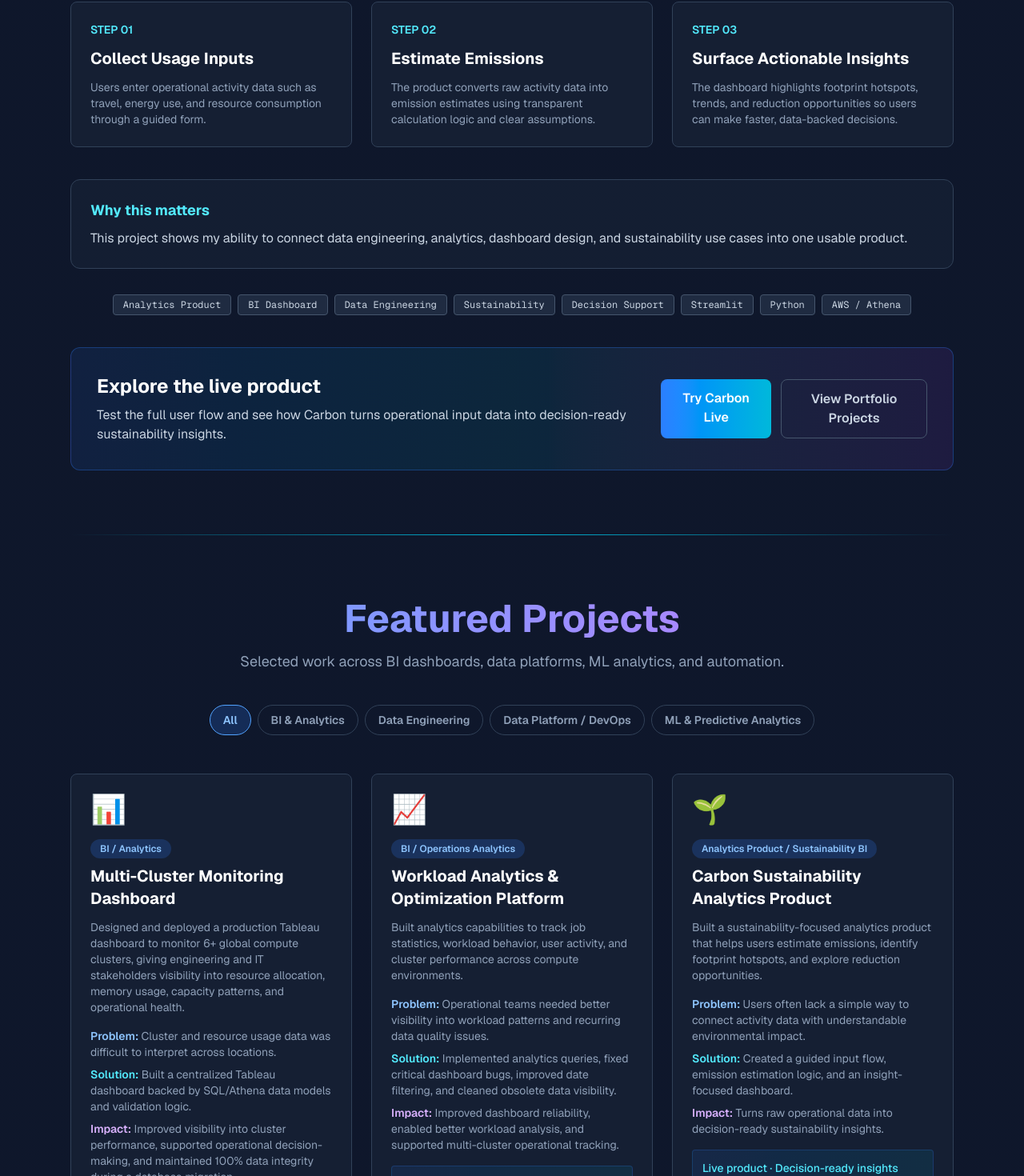
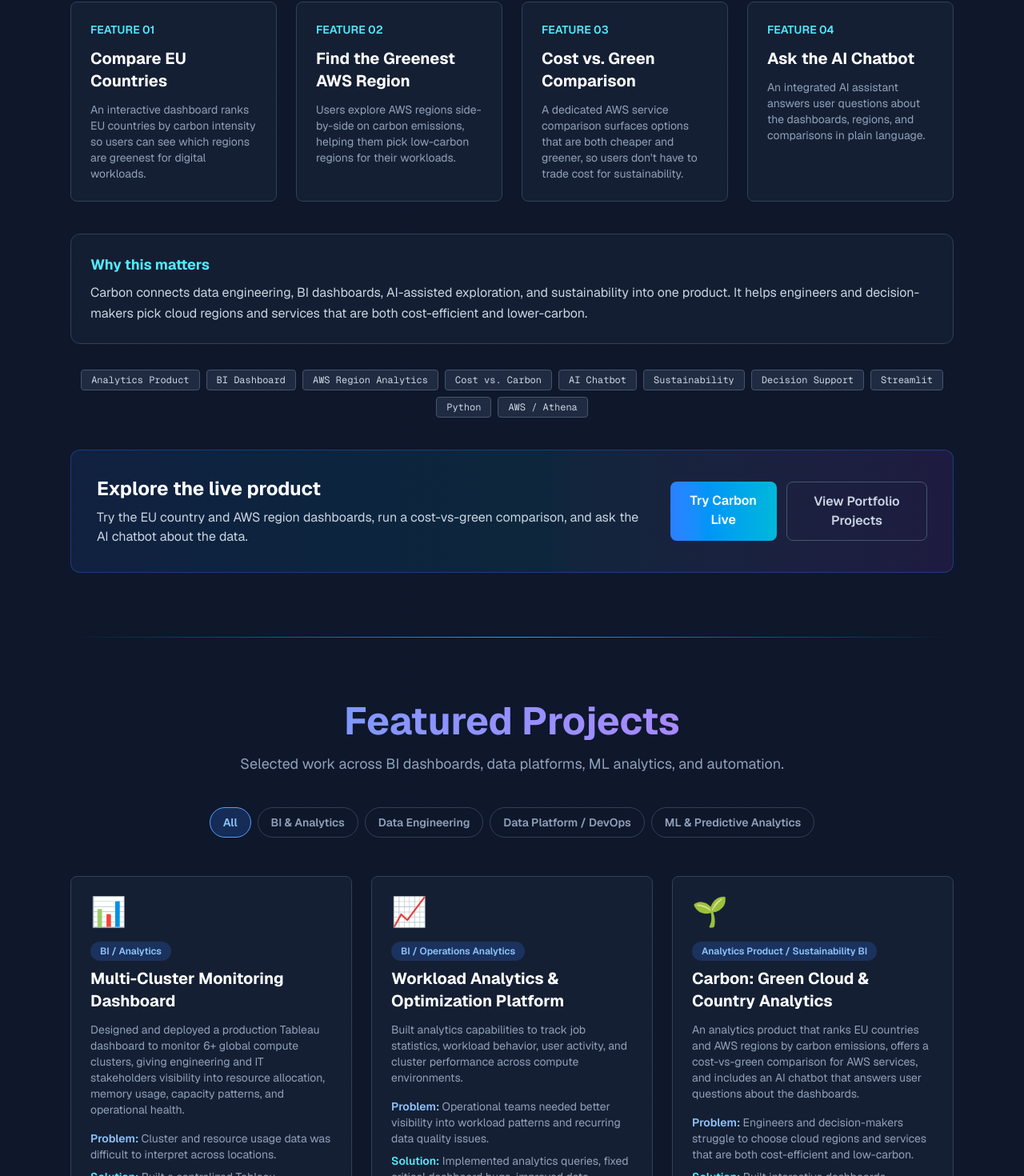
Before and after one commit to tanvirtanmoy/tanmoy-portfolio, a Next.js app: page / in a window 1280 px wide. Shown: the part 1919-3389 px from the top of the page at 80% size. Built offline with nearby package versions, Linux system fonts and the light colour scheme; no server answers.

Commit message:
Carbon: reframe as Green Cloud & Country Analytics with AI chatbot
- EU country and AWS region carbon dashboards
- AWS cost vs. green service comparison
- Integrated AI chatbot for dashboard Q&A
- Update Carbon project card in ProjectsGallery to match

```diff
--- a/app/components/CarbonProjectSpotlight.tsx
+++ b/app/components/CarbonProjectSpotlight.tsx
@@ -1,28 +1,36 @@
 const carbonWorkflow = [
   {
     step: "01",
-    title: "Collect Usage Inputs",
+    title: "Compare EU Countries",
     description:
-      "Users enter operational activity data such as travel, energy use, and resource consumption through a guided form.",
+      "An interactive dashboard ranks EU countries by carbon intensity so users can see which regions are greenest for digital workloads.",
   },
   {
     step: "02",
-    title: "Estimate Emissions",
+    title: "Find the Greenest AWS Region",
     description:
-      "The product converts raw activity data into emission estimates using transparent calculation logic and clear assumptions.",
+      "Users explore AWS regions side-by-side on carbon emissions, helping them pick low-carbon regions for their workloads.",
   },
   {
     step: "03",
-    title: "Surface Actionable Insights",
+    title: "Cost vs. Green Comparison",
     description:
-      "The dashboard highlights footprint hotspots, trends, and reduction opportunities so users can make faster, data-backed decisions.",
+      "A dedicated AWS service comparison surfaces options that are both cheaper and greener, so users don't have to trade cost for sustainability.",
+  },
+  {
+    step: "04",
+    title: "Ask the AI Chatbot",
+    description:
+      "An integrated AI assistant answers user questions about the dashboards, regions, and comparisons in plain language.",
   },
 ];
 
 const carbonTags = [
   "Analytics Product",
   "BI Dashboard",
-  "Data Engineering",
+  "AWS Region Analytics",
+  "Cost vs. Carbon",
+  "AI Chatbot",
   "Sustainability",
   "Decision Support",
   "Streamlit",
@@ -38,20 +46,20 @@ export default function CarbonProjectSpotlight() {
           Featured Analytics Product
         </span>
         <h2 className="text-4xl md:text-5xl font-bold mb-4 bg-clip-text text-transparent bg-gradient-to-r from-cyan-400 to-blue-400">
-          Carbon: Sustainability Analytics Product
+          Carbon: Green Cloud &amp; Country Analytics
         </h2>
         <p className="text-slate-400 text-lg max-w-3xl mx-auto">
-          Carbon is an analytics product that helps users estimate footprint, understand emission drivers, and identify practical reduction opportunities through a guided input flow and insight-focused dashboard.
+          Carbon is an analytics product that helps users find the greenest EU countries and AWS regions, compare AWS services on cost <em>and</em> carbon, and explore the dashboards through an integrated AI chatbot.
         </p>
       </div>
 
-      <div className="grid grid-cols-1 md:grid-cols-3 gap-6 mb-10">
+      <div className="grid grid-cols-1 md:grid-cols-2 lg:grid-cols-4 gap-6 mb-10">
         {carbonWorkflow.map((item) => (
           <div
             key={item.step}
             className="bg-slate-800/50 backdrop-blur-sm border border-slate-700 rounded-lg p-6 hover:border-cyan-500 transition-all duration-300 hover:shadow-lg hover:shadow-cyan-500/20"
           >
-            <div className="text-cyan-300 text-sm font-semibold mb-3">STEP {item.step}</div>
+            <div className="text-cyan-300 text-sm font-semibold mb-3">FEATURE {item.step}</div>
             <h3 className="text-xl font-bold text-white mb-3">{item.title}</h3>
             <p className="text-slate-400 text-sm">{item.description}</p>
           </div>
@@ -62,7 +70,7 @@ export default function CarbonProjectSpotlight() {
       <div className="bg-slate-800/40 border border-slate-700 rounded-xl p-6 mb-8">
         <h3 className="text-lg font-bold text-cyan-300 mb-2">Why this matters</h3>
         <p className="text-slate-300 leading-relaxed">
-          This project shows my ability to connect data engineering, analytics, dashboard design, and sustainability use cases into one usable product.
+          Carbon connects data engineering, BI dashboards, AI-assisted exploration, and sustainability into one product. It helps engineers and decision-makers pick cloud regions and services that are both cost-efficient and lower-carbon.
         </p>
       </div>
 
@@ -79,7 +87,7 @@ export default function CarbonProjectSpotlight() {
         <div>
           <h3 className="text-2xl font-bold text-white mb-2">Explore the live product</h3>
           <p className="text-slate-300">
-            Test the full user flow and see how Carbon turns operational input data into decision-ready sustainability insights.
+            Try the EU country and AWS region dashboards, run a cost-vs-green comparison, and ask the AI chatbot about the data.
           </p>
         </div>
         <div className="flex flex-col sm:flex-row gap-3">
--- a/app/components/ProjectsGallery.tsx
+++ b/app/components/ProjectsGallery.tsx
@@ -57,17 +57,20 @@ const projects: Project[] = [
   },
   {
     id: 3,
-    title: "Carbon Sustainability Analytics Product",
+    title: "Carbon: Green Cloud & Country Analytics",
     category: "Analytics Product / Sustainability BI",
     filter: "BI & Analytics",
     description:
-      "Built a sustainability-focused analytics product that helps users estimate emissions, identify footprint hotspots, and explore reduction opportunities.",
-    problem: "Users often lack a simple way to connect activity data with understandable environmental impact.",
-    solution: "Created a guided input flow, emission estimation logic, and an insight-focused dashboard.",
-    impact: "Turns raw operational data into decision-ready sustainability insights.",
-    tools: ["Python", "Streamlit", "SQL / Athena", "Dashboard Design", "Sustainability Analytics"],
+      "An analytics product that ranks EU countries and AWS regions by carbon emissions, offers a cost-vs-green comparison for AWS services, and includes an AI chatbot that answers user questions about the dashboards.",
+    problem:
+      "Engineers and decision-makers struggle to choose cloud regions and services that are both cost-efficient and low-carbon.",
+    solution:
+      "Built interactive dashboards comparing EU countries and AWS regions, a cost-vs-green AWS service comparator, and an integrated AI chatbot for natural-language exploration.",
+    impact:
+      "Helps users pick greener AWS regions and services without giving up cost-efficiency, with self-serve answers via the chatbot.",
+    tools: ["Python", "Streamlit", "AWS / Athena", "AI Chatbot", "Dashboard Design", "Sustainability Analytics"],
     icon: "🌱",
-    highlight: "Live product · Decision-ready insights",
+    highlight: "EU + AWS region dashboards · Cost vs. green compare · AI chatbot",
   },
   {
     id: 4,
```
